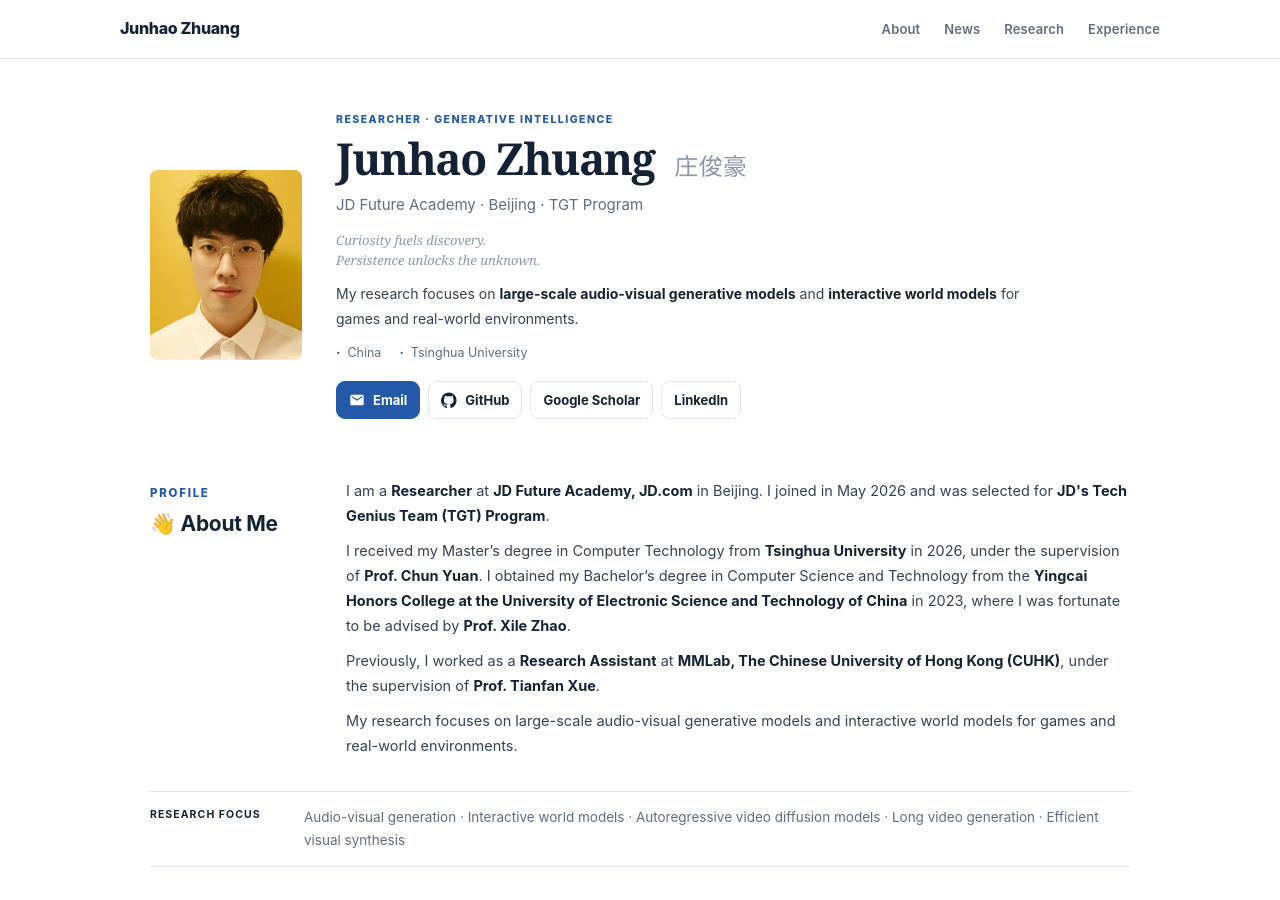
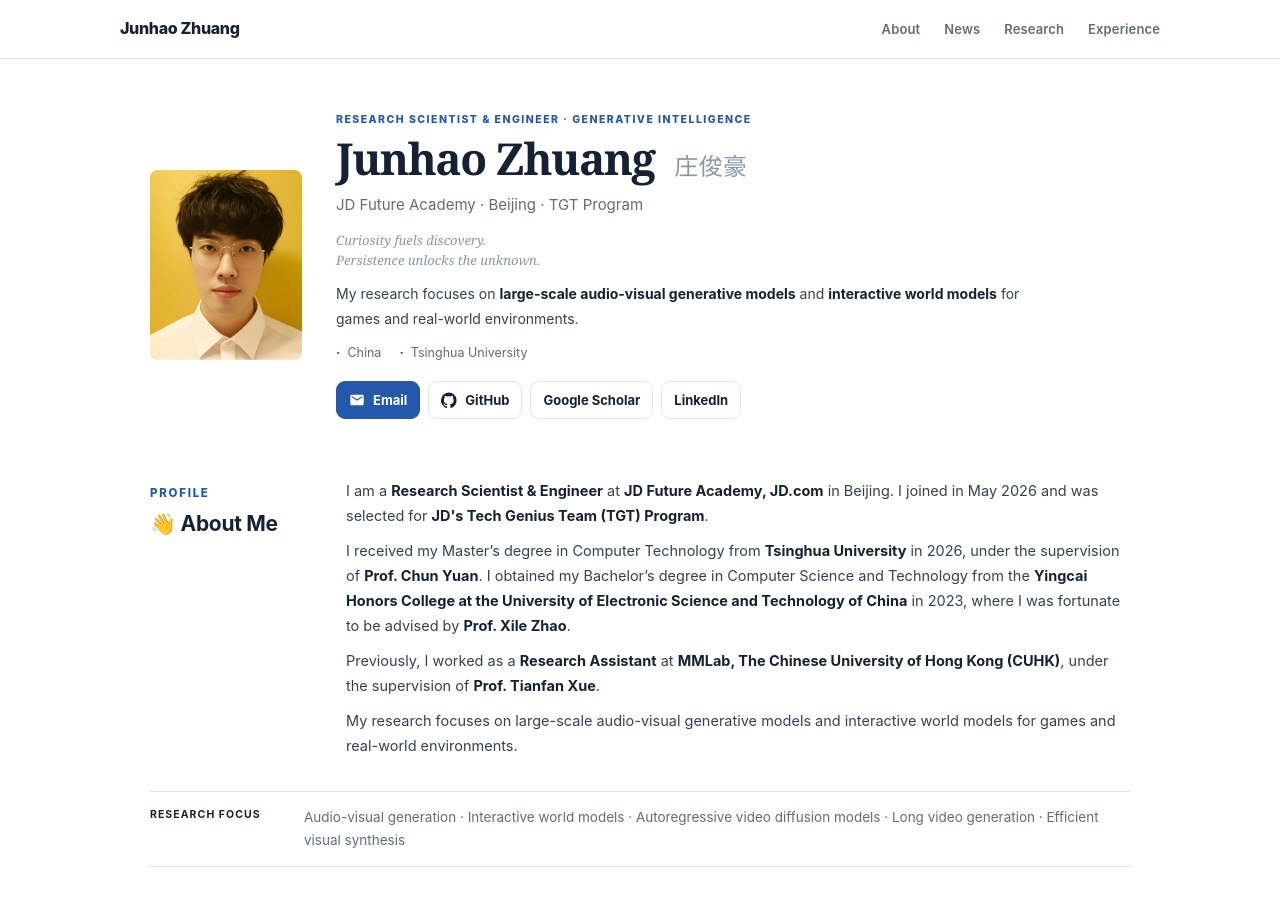
Before and after one commit to zhuang2002/zhuang2002.github.io, a Jekyll site: the page built from _pages/about.html, in a window 1280 px wide and 900 px high. Built offline with Jekyll 4.4.1, drawn with Linux system fonts in a browser that asks for light colours; some of the changed text lies outside the part shown.

Commit message:
Update homepage role to Research Scientist and Engineer

```diff
--- a/_pages/about.html
+++ b/_pages/about.html
@@ -11,7 +11,7 @@
 <head>
   <meta charset="utf-8">
   <meta name="viewport" content="width=device-width, initial-scale=1">
-  <meta name="description" content="Junhao Zhuang — researcher in audio-visual generative models and interactive world models.">
+  <meta name="description" content="Junhao Zhuang — research scientist &amp; engineer in audio-visual generative models and interactive world models.">
   <meta name="theme-color" content="#f7f8fa">
   <title>Junhao Zhuang</title>
   <link rel="icon" type="image/jpeg" href="https://zhuang2002.github.io/images/zhuang.jpg?v=20260906">
@@ -258,7 +258,7 @@
         <img class="portrait" src="https://zhuang2002.github.io/images/zhuang.jpg" alt="Portrait of Junhao Zhuang">
       </div>
       <div>
-        <p class="eyebrow">Researcher · Generative Intelligence</p>
+        <p class="eyebrow">Research Scientist &amp; Engineer · Generative Intelligence</p>
         <h1>Junhao Zhuang <span class="chinese-name">庄俊豪</span></h1>
         <p class="role">JD Future Academy · Beijing · TGT Program</p>
         <p class="motto">Curiosity fuels discovery.<br>Persistence unlocks the unknown.</p>
@@ -285,7 +285,7 @@
       <div class="section-head">
         <div><span class="section-kicker">Profile</span><h2 id="about-title">👋 About Me</h2></div>
         <div class="about-copy">
-          <p>I am a <strong>Researcher</strong> at <strong>JD Future Academy, JD.com</strong> in Beijing. I joined in May 2026 and was selected for <strong>JD's Tech Genius Team (TGT) Program</strong>.</p>
+          <p>I am a <strong>Research Scientist &amp; Engineer</strong> at <strong>JD Future Academy, JD.com</strong> in Beijing. I joined in May 2026 and was selected for <strong>JD's Tech Genius Team (TGT) Program</strong>.</p>
           <p>I received my Master’s degree in Computer Technology from <strong>Tsinghua University</strong> in 2026, under the supervision of <strong>Prof. Chun Yuan</strong>. I obtained my Bachelor’s degree in Computer Science and Technology from the <strong>Yingcai Honors College at the University of Electronic Science and Technology of China</strong> in 2023, where I was fortunate to be advised by <strong>Prof. Xile Zhao</strong>.</p>
           <p>Previously, I worked as a <strong>Research Assistant</strong> at <strong>MMLab, The Chinese University of Hong Kong (CUHK)</strong>, under the supervision of <strong>Prof. Tianfan Xue</strong>.</p>
           <p>My research focuses on large-scale audio-visual generative models and interactive world models for games and real-world environments.</p>
@@ -500,7 +500,7 @@
         <p class="section-note">Research across generative video, efficient diffusion, visual restoration, and editing.</p>
       </div>
       <div class="timeline">
-        <article class="timeline-item"><div class="timeline-date">May 2026 — Present</div><div><h3>JD Future Academy, JD.com</h3><span class="position">Researcher · Tech Genius Team (TGT) Program</span><p>Large-scale audio-visual generative models and interactive world models.</p></div></article>
+        <article class="timeline-item"><div class="timeline-date">May 2026 — Present</div><div><h3>JD Future Academy, JD.com</h3><span class="position">Research Scientist &amp; Engineer · Tech Genius Team (TGT) Program</span><p>Large-scale audio-visual generative models and interactive world models.</p></div></article>
         <article class="timeline-item"><div class="timeline-date">Sep 2025 — Apr 2026</div><div><h3>Kuaishou / KlingAI</h3><span class="position">Research Intern</span><p>Supervised by <a href="http://home.ustc.edu.cn/~myy2016/">Yunyao Mao</a> and <a href="https://xinntao.github.io/">Xintao Wang</a>.<br>Topics: Video Generation.</p></div></article>
         <article class="timeline-item"><div class="timeline-date">May — Sep 2025</div><div><h3>Shanghai AI Laboratory</h3><span class="position">Research Intern</span><p>Supervised by <a href="https://guoshi28.github.io/">Shi Guo</a> and <a href="https://tianfan.info/">Tianfan Xue</a>.<br>Topics: Video Super-Resolution · Diffusion Acceleration · Sparse Attention.</p></div></article>
         <article class="timeline-item"><div class="timeline-date">May 2024 — Apr 2025</div><div><h3>Tencent ARC Lab</h3><span class="position">Research Intern</span><p>Supervised by <a href="https://zzyfd.github.io/#/">Zhaoyang Zhang</a> and <a href="https://scholar.google.com/citations?user=4oXBp9UAAAAJ&amp;hl=en">Ying Shan</a>.<br>Topics: Comic Colorization · Video Generation · Diffusion.</p></div></article>
```
